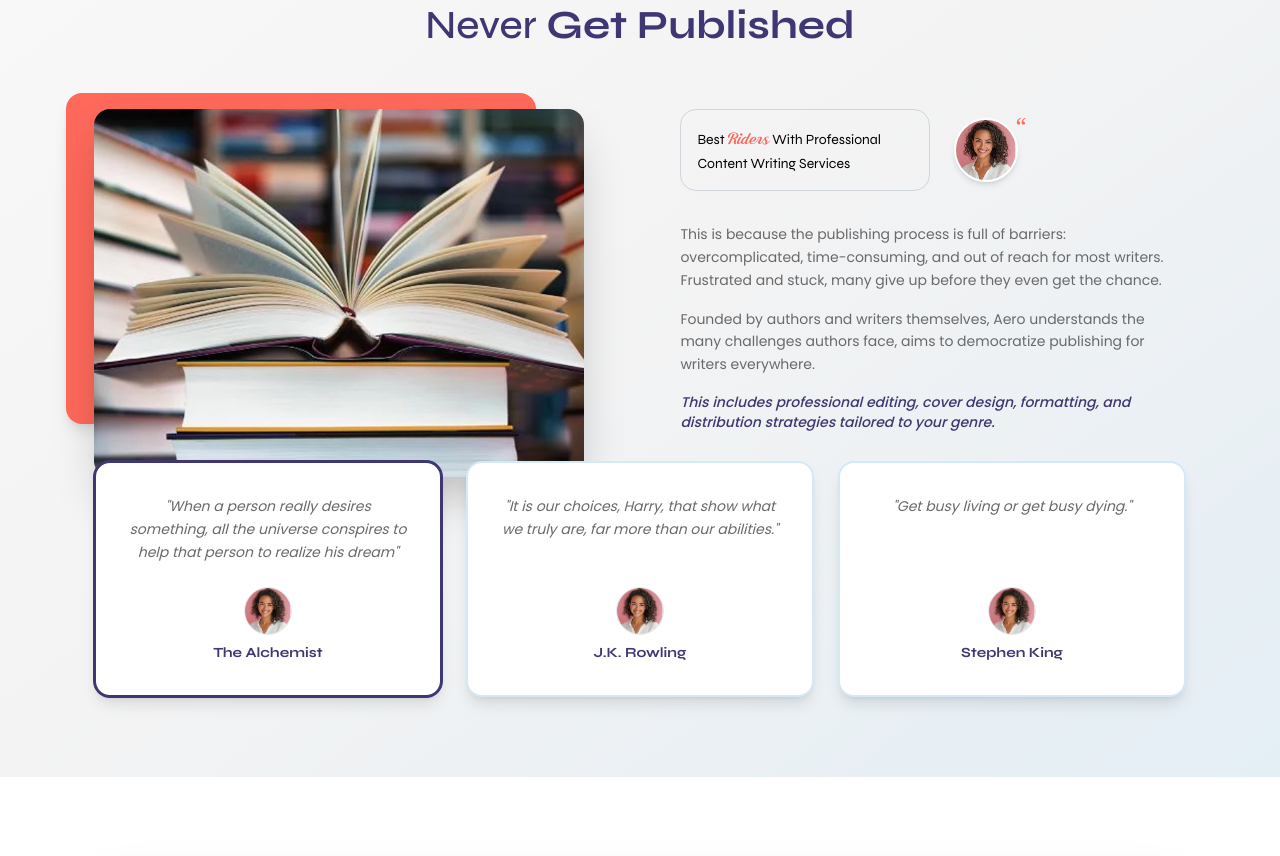
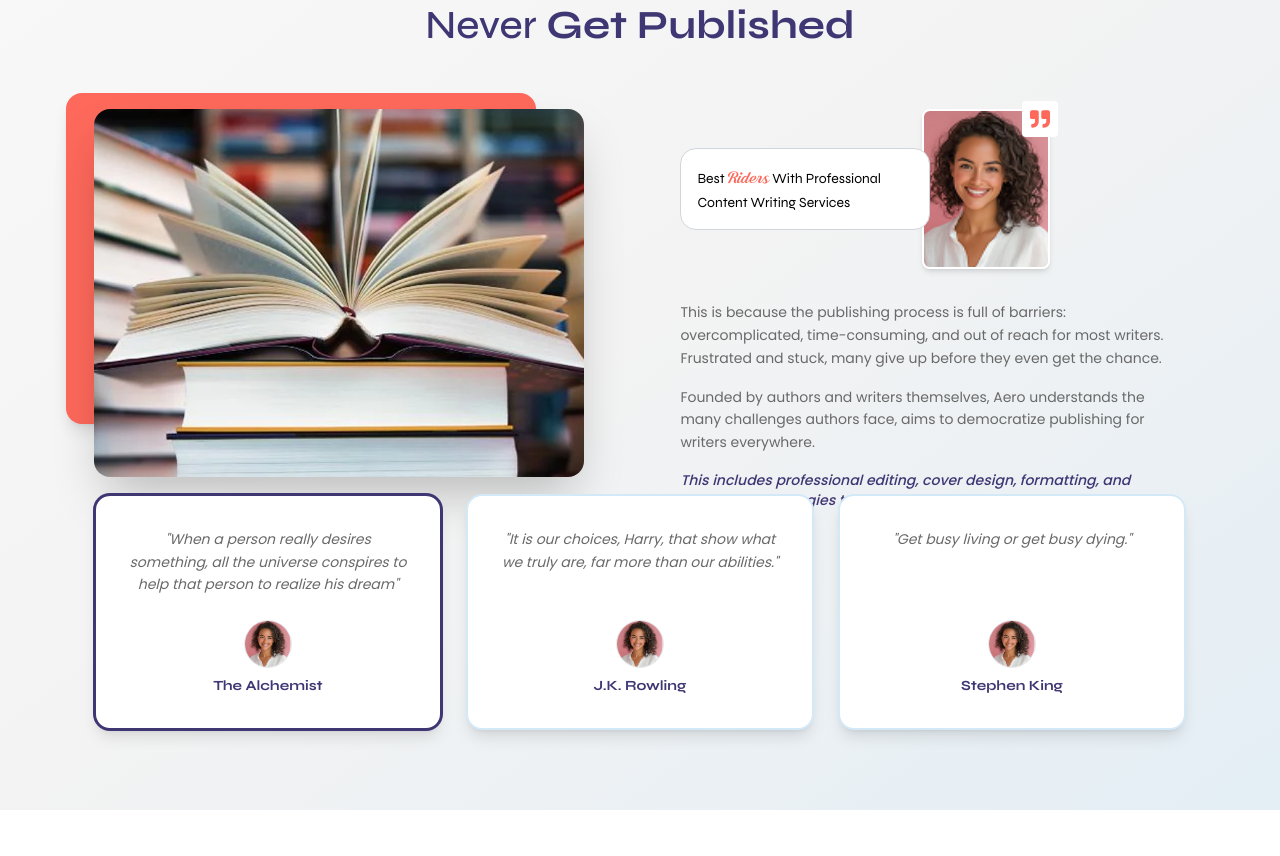
Before and after one commit to Invenzee/aeropublishing, a Next.js app: page /about in a window 1280 px wide. Shown: the part 5600-6456 px from the top of the page. Built offline with nearby package versions, Linux system fonts and the light colour scheme.

Commit message:
adjust the carousel

```diff
--- a/src/components/TestimonialsSection.tsx
+++ b/src/components/TestimonialsSection.tsx
@@ -3,6 +3,7 @@
 import { motion, useInView, AnimatePresence } from "framer-motion";
 import { useRef, useState } from "react";
 import Image from "next/image";
+import { FaQuoteRight } from "react-icons/fa";
 
 // Sample data for testimonials
 const testimonials = [
@@ -90,7 +91,7 @@ export default function TestimonialsSection() {
                         {/* Speech Bubble & Profile */}
                         <div className="flex items-center gap-6">
                             {/* Speech Bubble */}
-                            <div className="rounded-2xl p-4 border border-gray-300 relative max-w-[250px]">
+                            <div className="rounded-2xl  -mr-8 z-20 bg-white p-4 border border-gray-300 relative max-w-[250px]">
                                 <p className="text-sm font-syne text-brand-black">
                                     Best <span className="text-brand-secondary font-shaded !text-lg">Riders</span> With Professional Content Writing Services
                                 </p>
@@ -98,10 +99,12 @@ export default function TestimonialsSection() {
 
                             {/* Author Profile Image */}
                             <div className="relative">
-                                <div className="w-16 h-16 rounded-full overflow-hidden border-2 border-white shadow-md">
+                                <div className="w-32 h-40 rounded-lg overflow-hidden border-2 border-white shadow-md">
                                     <img src={activeTestimonial.authorImage} className="w-full h-full object-cover" />
                                 </div>
-                                <div className="absolute -top-2 -right-2 text-brand-secondary text-2xl font-serif">“</div>
+                                <div className="absolute -top-2 -right-2 text-brand-secondary bg-white leading-[1] text-xl p-2 rounded-sm font-serif">
+                                    <FaQuoteRight />
+                                </div>
                             </div>
                         </div>
 
@@ -141,7 +144,7 @@ export default function TestimonialsSection() {
                             animate={isInView ? { opacity: 1, y: 0 } : { opacity: 0, y: 30 }}
                             transition={{ duration: 0.5, delay: 0.6 + (testimonial.id * 0.1) }}
                             className={`bg-white rounded-2xl p-8 border-2 cursor-pointer transition-all duration-300 flex flex-col items-center text-center shadow-lg relative group overflow-hidden
-                        ${activeId === testimonial.id ? "border-brand-primary ring-1 ring-brand-primary" : "border-[#D4E9F7] hover:border-brand-primary/50"}
+                        ${activeId === testimonial.id ? "border-brand-primary ring-1 ring-brand-primary" : "border-[#D4E9F7]"}
                     `}
                         >
                             <p className="text-sm font-poppins text-brand-gray mb-6 leading-relaxed italic relative z-10">
--- a/src/components/WhyChooseUsSection.tsx
+++ b/src/components/WhyChooseUsSection.tsx
@@ -15,7 +15,7 @@ const features = [
         icon: Copyright,
         title: "ISBN & copyright\nfiling included",
         description: "When a person really desires something, all the universe conspires to help that person to realize his dream",
-        highlight: true
+        highlight: false
     },
     {
         icon: UserCheck,
```
